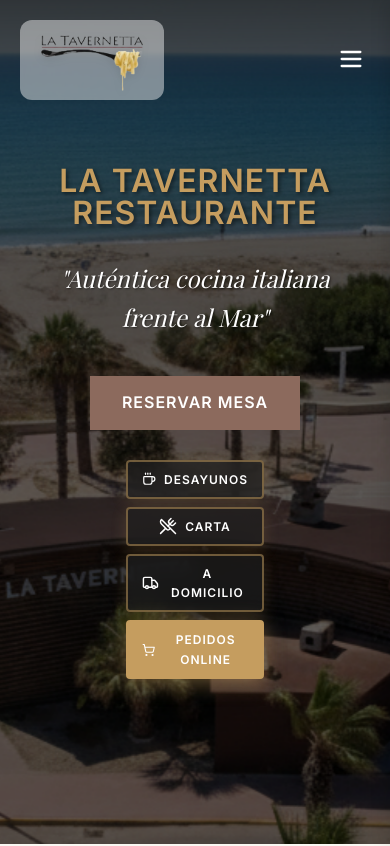
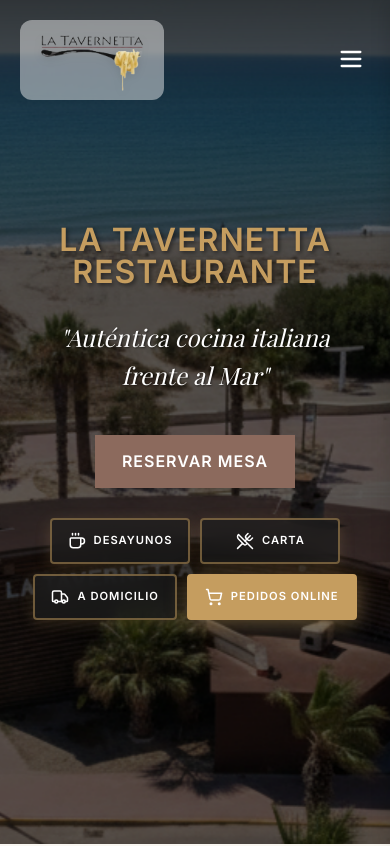
Before and after one commit to jmcabeo/landing_tavernetta, a React (Vite) app: page / in a window 390 px wide. Shown: the top 846 px of the page. Built offline with nearby package versions, Linux system fonts and the light colour scheme; no server answers; the database is empty; a web font is replaced by a local one.

Commit message:
fix(Hero): improve mobile button layout - consistent widths, no text wrap

```diff
--- a/src/styles/Hero.css
+++ b/src/styles/Hero.css
@@ -77,6 +77,11 @@
     .btn {
         padding: 12px 24px;
         font-size: 0.9rem;
+    }
+
+    .hero-actions .btn-primary {
+        width: auto;
+        min-width: 200px;
     }
 }
 
@@ -206,23 +211,36 @@
 
 @media (max-width: 768px) {
     .hero-menu-buttons {
-        gap: 8px;
+        gap: 10px;
     }
 
     .btn-secondary {
-        padding: 8px 14px;
-        font-size: 0.75rem;
+        padding: 12px 20px;
+        font-size: 0.8rem;
+        white-space: nowrap;
     }
 }
 
 @media (max-width: 480px) {
+    .hero-actions .btn-primary {
+        width: 200px;
+        padding: 14px 20px;
+    }
+
     .hero-menu-buttons {
-        flex-direction: column;
+        flex-direction: row;
+        flex-wrap: wrap;
         align-items: center;
+        justify-content: center;
+        gap: 10px;
     }
 
     .btn-secondary {
-        width: 80%;
+        width: auto;
+        min-width: 140px;
+        padding: 12px 16px;
+        font-size: 0.7rem;
         justify-content: center;
+        white-space: nowrap;
     }
 }
```
